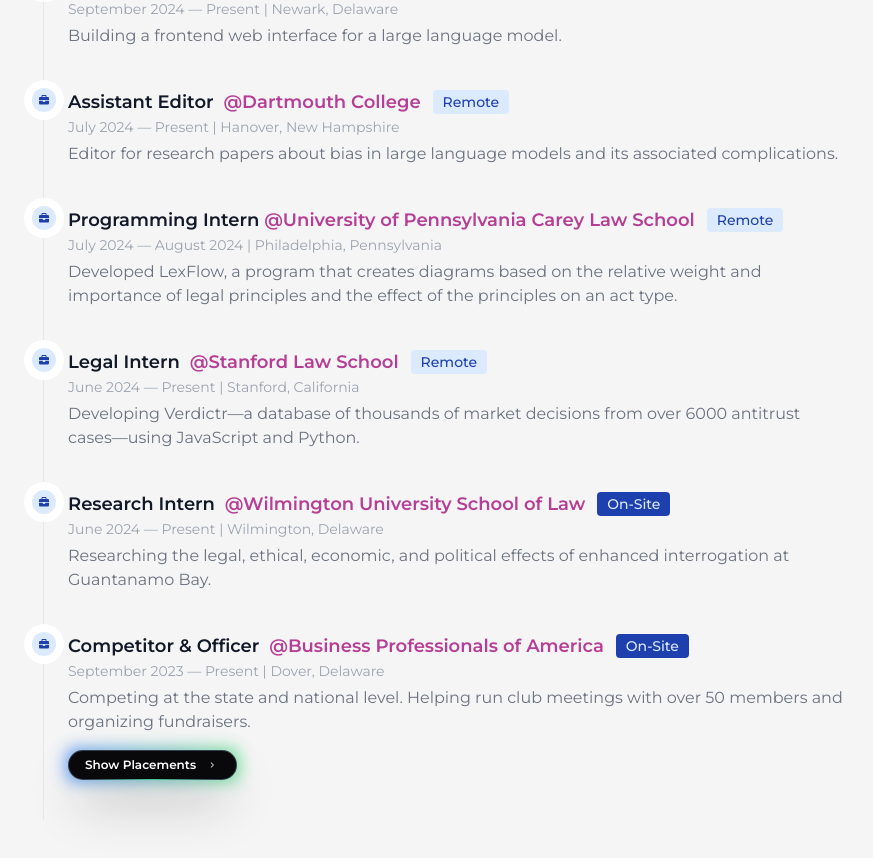
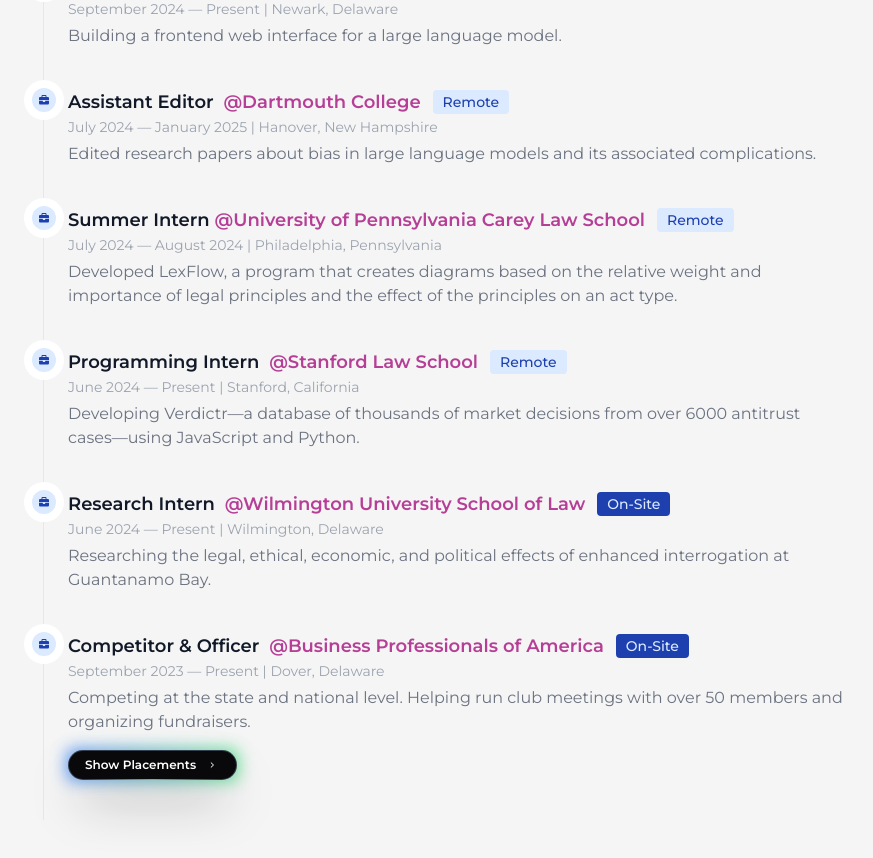
Before and after one commit to shriyanyamali/portfolio-v2, a Next.js app: page /resume in a window 1280 px wide. Shown: the part 1120-1978 px from the top of the page, without its empty margins (197-1070 px from the left). Built offline with nearby package versions, Linux system fonts and the light colour scheme.

Commit message:
changed position names and ended editor position

```diff
--- a/src/components/ExperienceTimeline.js
+++ b/src/components/ExperienceTimeline.js
@@ -73,11 +73,11 @@ const ExperienceTimeline = () => {
               </span>
             </h3>
             <time className="block mb-2 text-sm font-normal leading-none text-gray-400 dark:text-gray-500">
-              July 2024 — Present | Hanover, New Hampshire
+              July 2024 — January 2025 | Hanover, New Hampshire
             </time>
             <p className="mb-4 text-base font-normal text-gray-500 dark:text-gray-300">
-              Editor for research papers about bias in large language models and
-              its associated complications.
+              Edited research papers about bias in large language models and its
+              associated complications.
             </p>
           </li>
         </motion.div>
@@ -100,7 +100,7 @@ const ExperienceTimeline = () => {
               </svg>
             </span>
             <h3 className="flex items-center mb-1 text-lg font-semibold text-gray-900 dark:text-white mg:text-base sm:!text-sm">
-              Programming Intern&nbsp;
+              Summer Intern&nbsp;
               <div className="text-primary dark:text-primaryDark sm:ml-3">
                 @University of Pennsylvania Carey Law School
               </div>
@@ -137,7 +137,7 @@ const ExperienceTimeline = () => {
               </svg>
             </span>
             <h3 className="flex items-center mb-1 text-lg font-semibold text-gray-900 dark:text-white mg:text-base sm:!text-sm">
-              Legal Intern &nbsp;
+              Programming Intern &nbsp;
               <div className="text-primary dark:text-primaryDark sm:ml-3">
                 @Stanford Law School{" "}
               </div>
@@ -221,7 +221,8 @@ const ExperienceTimeline = () => {
               September 2023 — Present | Dover, Delaware
             </time>
             <p className="mb-4 text-base font-normal text-gray-500 dark:text-gray-300">
-              Competing at the state and national level. Helping run club meetings with over 50 members and organizing fundraisers.
+              Competing at the state and national level. Helping run club
+              meetings with over 50 members and organizing fundraisers.
             </p>
             <div className="mt-4 w-full grid gap-8 items-start justify-start">
               <div className="relative group">
@@ -289,7 +290,6 @@ const ExperienceTimeline = () => {
                   </ul>
                 </div>
               </motion.div>
-
             )}
           </li>
         </motion.div>
```
Also changed, not shown: 1 other file (tests, documents, lock files or other folders).
